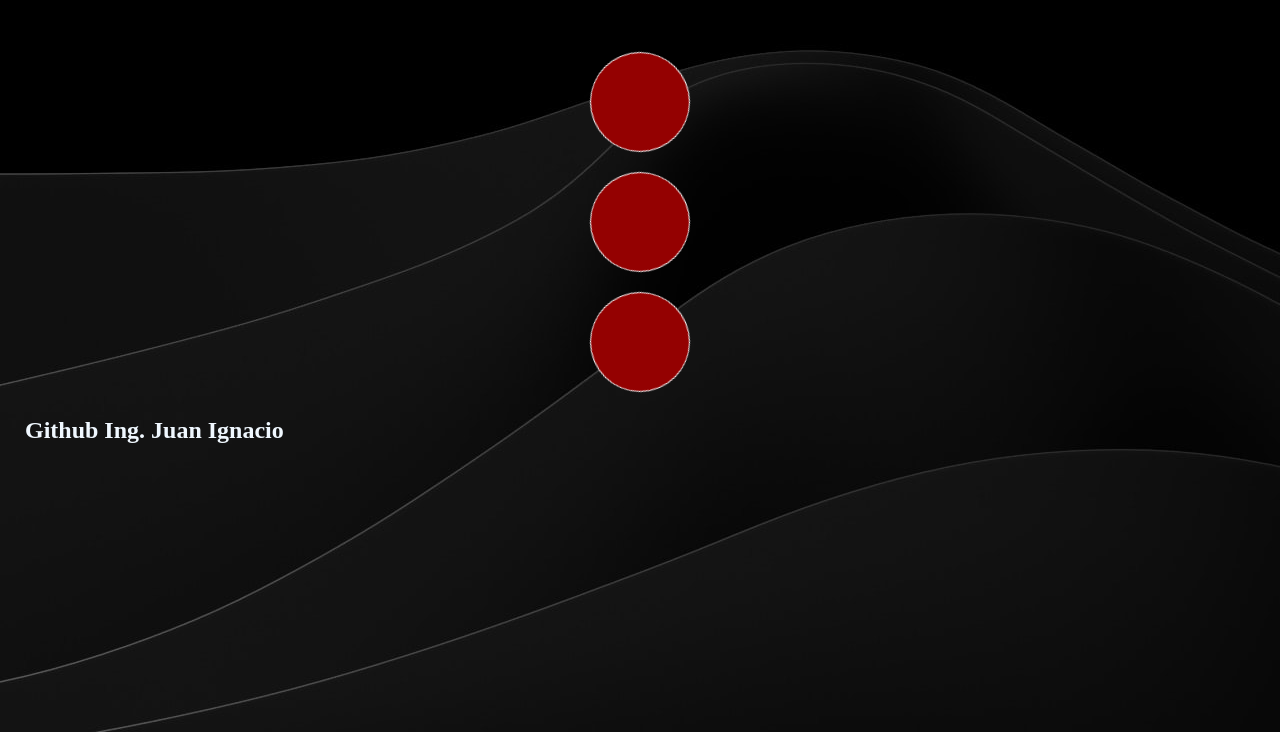
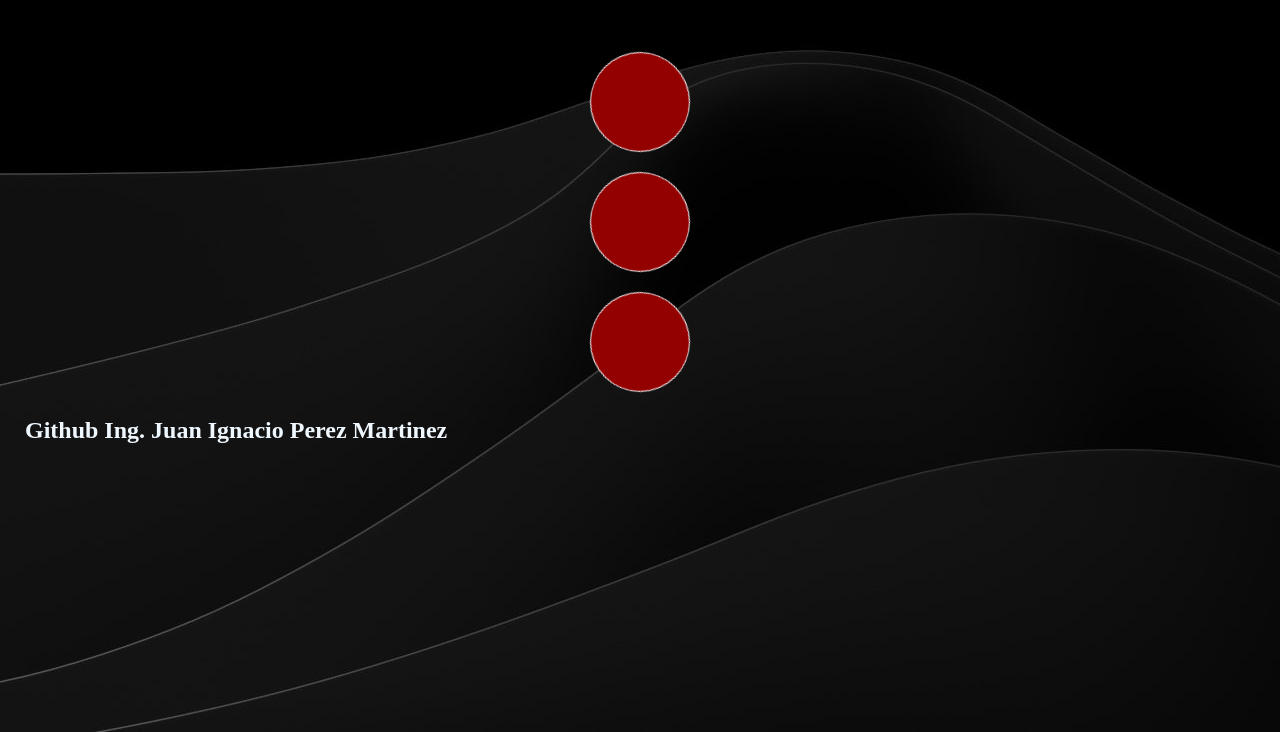
Before and after one commit to horus-eye/horus-eye.github.io, a plain HTML site: page index.html in a window 1280 px wide. Shown: the part 68-800 px from the top of the page. Drawn offline with Linux system fonts and the light colour scheme.

Commit message:
Update index.html

```diff
--- a/index.html
+++ b/index.html
@@ -5,7 +5,7 @@
     <meta charset="UTF-8">
     <meta http-equiv="X-UA-Compatible" content="IE=edge">
     <meta name="viewport" content="width=device-width, initial-scale=1.0">
-    <link rel="icon" type="image/x-icon" href="coderman.png">
+    <link rel="icon" type="image/x-icon" href="img/coderman.png">
     <link rel="stylesheet" type="text/css" href="styles.css" />
     <title>CODER-MAN16</title>
 </head>
@@ -21,9 +21,9 @@
         </div>
         <div class="move">
         </div>
-        <div class="footer">
-            <h2 id="texto">Github Ing. Juan Ignacio</h2>
-        </div>
+    </div>
+    <div class="footer">
+        <h2 id="texto">Github Ing. Juan Ignacio Perez Martinez</h2>
     </div>
 
 
```
